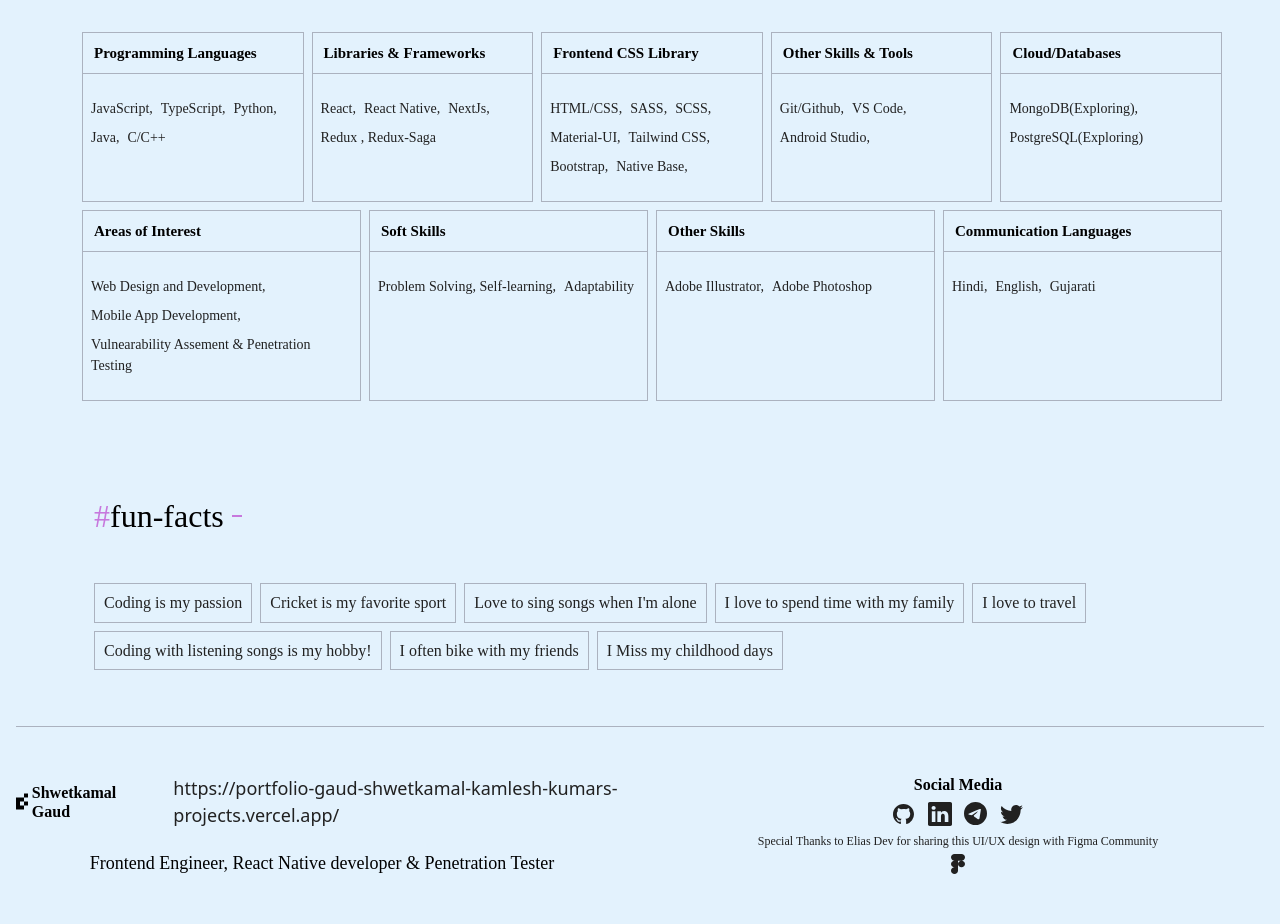
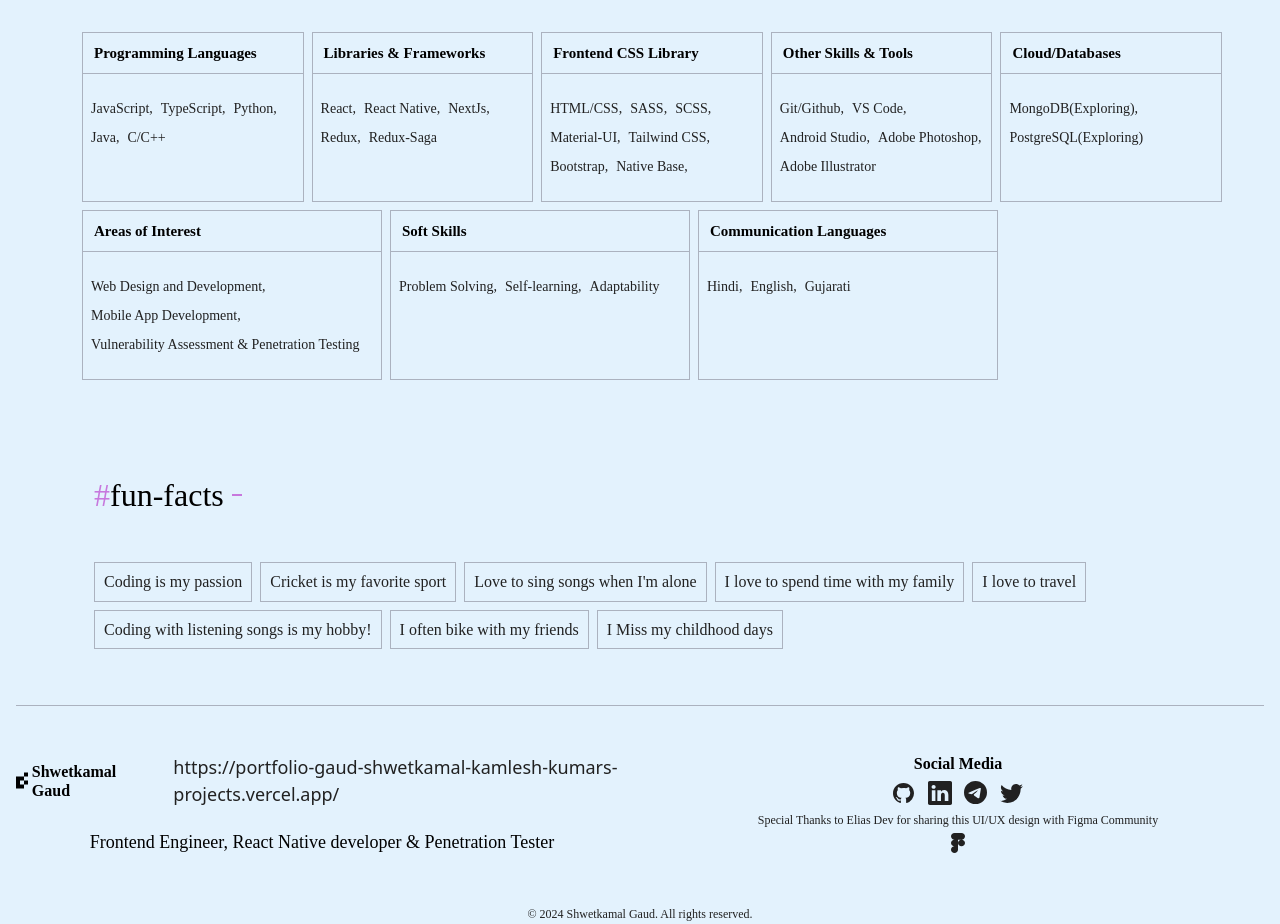
Before and after one commit to shwetkamal-gaud/portfolio, a Next.js app: page /about in a window 1280 px wide. Shown: the part 840-1764 px from the top of the page. Built offline with nearby package versions, Linux system fonts and the light colour scheme.

Commit message:
Skills changes

```diff
--- a/src/Components/Skills.tsx
+++ b/src/Components/Skills.tsx
@@ -46,7 +46,7 @@ const mySkills = [
     {
         id: 7,
         title: 'Areas of Interest',
-        items: ["Web Design and Development, ", " Mobile App Development ", "Vulnerability Assessment & Penetration Testing "]
+        items: ["Web Design and Development, ", " Mobile App Development, ", "Vulnerability Assessment & Penetration Testing "]
     },
     {
         id: 8,
--- a/src/pages/about/index.tsx
+++ b/src/pages/about/index.tsx
@@ -45,42 +45,37 @@ successful projects on time and within budget.`
         {
             id: 2,
             title: 'Libraries & Frameworks',
-            items: ["React, ", " React Native, ", "NextJs, ", "Redux , Redux-Saga "]
+            items: ["React, ", " React Native, ", "NextJs, ", "Redux, ", "Redux-Saga "]
         },
         {
             id: 3,
             title: 'Frontend CSS Library',
-            items: ["HTML/CSS, ", "SASS, ", "SCSS, ", " Material-UI, ", "Tailwind CSS, ", "Bootstrap, ", "Native Base, "]
+            items: ["HTML/CSS,", "SASS, ", "SCSS, ", " Material-UI, ", "Tailwind CSS, ", "Bootstrap, ", "Native Base, "]
         },
         {
             id: 4,
             title: 'Other Skills & Tools',
-            items: ["Git/Github, ", " VS Code, ", "Android Studio, "]
+            items: ["Git/Github, ", " VS Code, ", "Android Studio, ", "Adobe Photoshop, ", "Adobe Illustrator "]
         },
         {
             id: 5,
             title: 'Cloud/Databases',
-            items: ["MongoDB(Exploring), ", "PostgreSQL(Exploring)"]
+            items: ["MongoDB(Exploring), ", "PostgreSQL(Exploring) "]
         },
         {
             id: 7,
             title: 'Areas of Interest',
-            items: ["Web Design and Development, ", " Mobile App Development, ", "Vulnearability Assement & Penetration Testing"]
+            items: ["Web Design and Development, ", " Mobile App Development, ", "Vulnerability Assessment & Penetration Testing "]
         },
         {
             id: 8,
             title: 'Soft Skills',
-            items: ["Problem Solving, Self-learning, ", "Adaptability "]
-        },
-        {
-            id: 9,
-            title: 'Other Skills',
-            items: ["Adobe Illustrator, ", "Adobe Photoshop "]
+            items: ["Problem Solving, ", "Self-learning, ", "Adaptability "]
         },
         {
             id: 6,
             title: 'Communication Languages',
-            items: ["Hindi, ", " English, ", " Gujarati "]
+            items: ["Hindi, ", " English, ", " Gujarati"]
         }
     ],
     funFact: [
```
